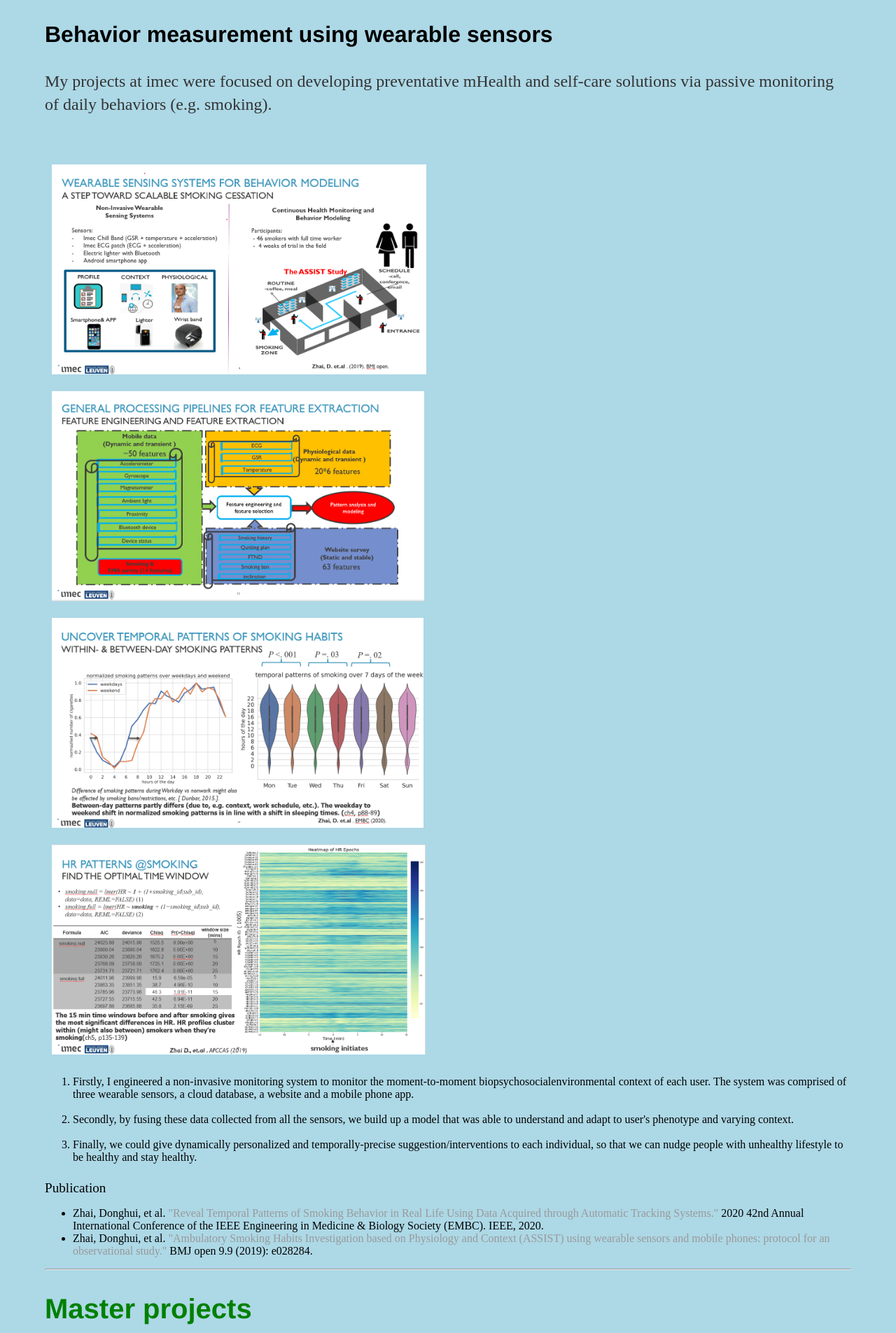
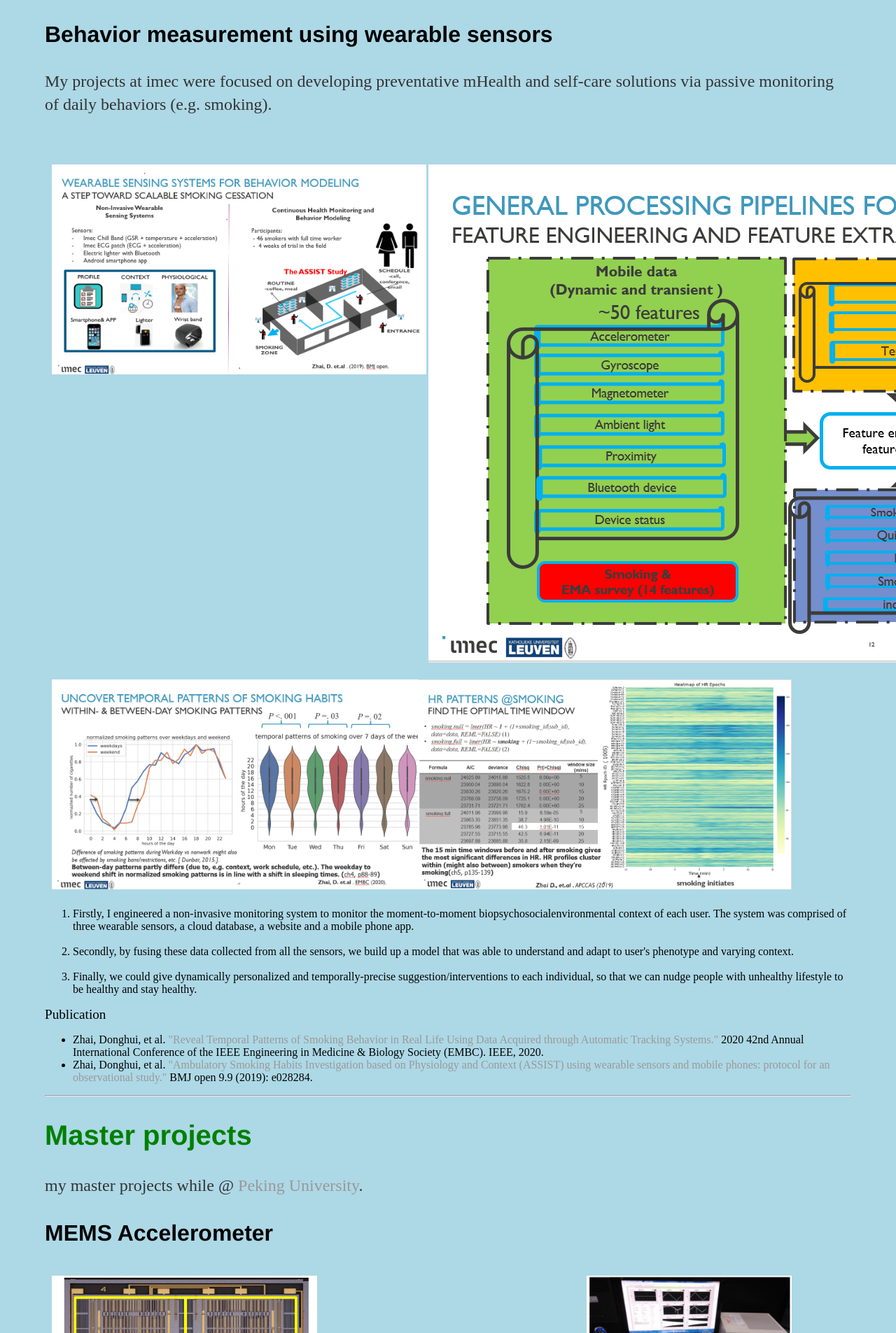
Before and after one commit to trencyclopedia/trencyclopedia.github.io, a Jekyll site: the page built from projects/index.html, in a window 1280 px wide. Shown: the part 376-2281 px from the top of the page at 70% size. Built offline with Jekyll 4.4.1, drawn with Linux system fonts in a browser that asks for light colours.

Commit message:
update html syntax and structure

```diff
--- a/css/main.css
+++ b/css/main.css
@@ -69,7 +69,7 @@
 /* Create three equal columns that floats next to each other */
 .column {
   float: left;
-  width: 33.33%;
+  width: 30%;
   padding: 10px;
 }
 
@@ -81,7 +81,7 @@
   width: 65%;
 }
 .column.half {
-  width: 50%;
+  width: 45%;
 }
 
 /* Clear floats after the columns */
--- a/projects/index.html
+++ b/projects/index.html
@@ -24,33 +24,36 @@
 			<h3 >Behavior measurement using wearable sensors</h3>
 
 			<p>My projects at imec were focused on developing preventative mHealth and self-care solutions via passive monitoring of daily behaviors (e.g. smoking).<br><br>
+			</p>
 
 			<div class="row">
 
 				<div class="column half">
-				<img height="300" alt="ASSIST_study_Setup" src="/img/ASSIST_study_setup.png">
+					<img alt="ASSIST_study_Setup" src="/img/ASSIST_study_setup.png" style="float:left;height:300px;">
 				</div>
 
 				<div class="column half">
-				<img height="300" alt="feature processing" src="/img/feature_processing_pipeline.png">
+					<img alt="feature processing" src="/img/feature_processing_pipeline.png",style="float:right;height:300px;">
 				</div>
 
 				<div class="column half">
-				<img height="300" alt="smoking pattern" src="/img/smoking_pattern.png">
+					<img height="300" alt="smoking pattern" src="/img/smoking_pattern.png" style="float:left;height:300px;">
 				</div>
-				<div class="column half">
-				<img height="300" alt="HR patterns" src="/img/HR_patterns.png">
+
+				<div class="column half",>
+					<img alt="HR patterns" src="/img/HR_patterns.png" style="float:right;height:300px;">
 				</div>
+
 			</div>
 
 
 			<ol type="1">
-			<li> Firstly, I engineered a non-invasive monitoring system to monitor the moment-to-moment biopsychosocialenvironmental context of each user. The system was comprised of three wearable sensors, a cloud database, a website and a mobile phone app. </li><br>
-			<li> Secondly, by fusing these data collected from all the sensors, we build up a model that was able to understand and adapt to user's phenotype and varying context.</li><br>
-			<li>Finally, we could give dynamically personalized and temporally-precise suggestion/interventions to each individual, so that we can nudge people with unhealthy lifestyle to be healthy and stay healthy.</li>
+				<li> Firstly, I engineered a non-invasive monitoring system to monitor the moment-to-moment biopsychosocialenvironmental context of each user. The system was comprised of three wearable sensors, a cloud database, a website and a mobile phone app. </li><br>
+				<li> Secondly, by fusing these data collected from all the sensors, we build up a model that was able to understand and adapt to user's phenotype and varying context.</li><br>
+				<li>Finally, we could give dynamically personalized and temporally-precise suggestion/interventions to each individual, so that we can nudge people with unhealthy lifestyle to be healthy and stay healthy.</li>
 			</ol>
 
-			</p>
+
 
 
 			<big>Publication</big>
@@ -63,7 +66,8 @@
 		<hr/>
 
 		<h2 style="color:green;">Master projects</h2>
-			<p>my master projects while @ <a href="https://english.pku.edu.cn/">Peking University</a>. </p>
+			<p>my master projects while @ <a href="https://english.pku.edu.cn/">Peking University</a>.
+			</p>
 
 			<h3 >MEMS Accelerometer</h3>
 
@@ -71,19 +75,19 @@
 			<div class="row">
 
 				<div class="column half">
-				<img height="300" alt="MEMS accelerometer" src="/img/MEMS_sensor_photo.png">
+				<img alt="MEMS accelerometer" src="/img/MEMS_sensor_photo.png" style="float:left;height:300px;">
 				</div>
 
 				<div class="column half">
-				<img height="300"  alt="MEMS sensor measuremnt setup" src="/img/measurement_system.png">
+				<img  alt="MEMS sensor measuremnt setup" src="/img/measurement_system.png" style="float:right;height:300px;">
 				</div>
 
 				<div class="column half">
-				<img height="300"  alt="temperature drift measuremnt" src="/img/temperature_drift.png">
+				<img alt="temperature drift measuremnt" src="/img/temperature_drift.png" style="float:left;height:300px;">
 				</div>
 
 				<div class="column half">
-				<img height="300"  alt="MEMS accelerometer schematics" src="/img/MEMS_acc_schematics.PNG">
+				<img  alt="MEMS accelerometer schematics" src="/img/MEMS_acc_schematics.PNG" style="float:right;height:300px;">
 				</div>
 
 
@@ -106,26 +110,4 @@
 		<small>This website is still under progress</small>
 		</p>
 
-		<!-- horizontal row and many other useful tags
-		<hr/>
-		<big>big fonts</big>  <small>small fonts</small>
-		H<sub>2</sub>O x<sup>2</sup>
-
-
-		<p>Here are the projects that I haved worked on. </p>
-		<p>my Ph.D. projects while @ <a href="https://www.imec-int.com/en"> imec </a>. </p>
-		<p>while @ <a href="https://www.imec-int.com/en"> imec </a>. </p>
-
-		<ul>
-			<li> bullet list  </li>
-			<li> bullet list</li>
-		</ul>
-
-		<ol type="1 or a or A or I">
-			<li> 1 </li>
-			<li> 2 </li>
-		</ol>
-		-->
-
-
 	<body>
```
Also changed, not shown: about/index.html (+25 -19 lines), index.html (+19 -23 lines).
